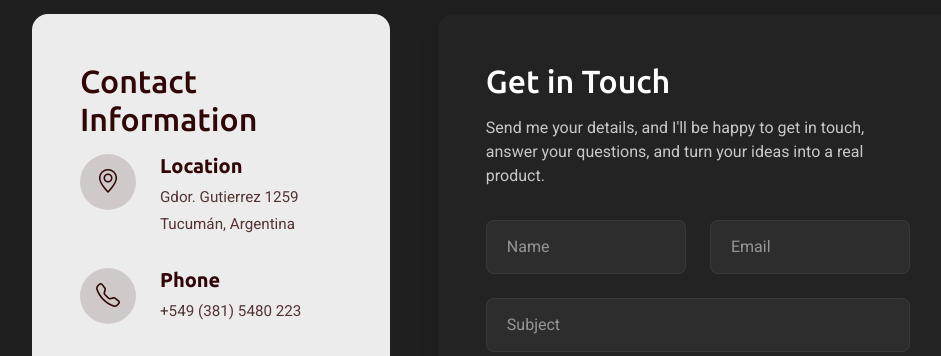
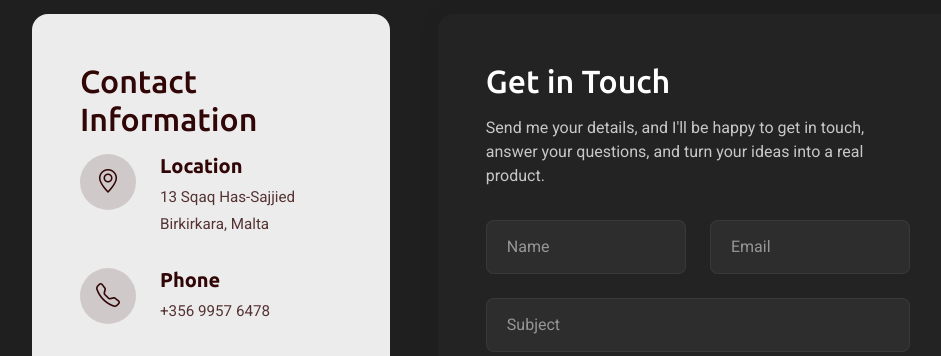
Before and after one commit to aherrera125/portfolio-AlejandroHerrera, a plain HTML site: page index.html in a window 1280 px wide. Shown: the part 4859-5215 px from the top of the page, without its empty margins (310-1251 px from the left). Drawn offline with nearby package versions, Linux system fonts and the light colour scheme.

Commit message:
change address location

```diff
--- a/index.html
+++ b/index.html
@@ -754,8 +754,8 @@
                   </div>
                   <div class="content">
                     <h4>Location</h4>
-                    <p>Gdor. Gutierrez 1259</p>
-                    <p>Tucumán, Argentina</p>
+                    <p>13 Sqaq Has-Sajjied</p>
+                    <p>Birkirkara, Malta</p>
                   </div>
                 </div>
                 <div class="info-item">
@@ -764,7 +764,7 @@
                   </div>
                   <div class="content">
                     <h4>Phone</h4>
-                    <p>+549 (381) 5480 223</p>
+                    <p>+356 9957 6478</p>
                   </div>
                 </div>
                 <div class="info-item">
```
